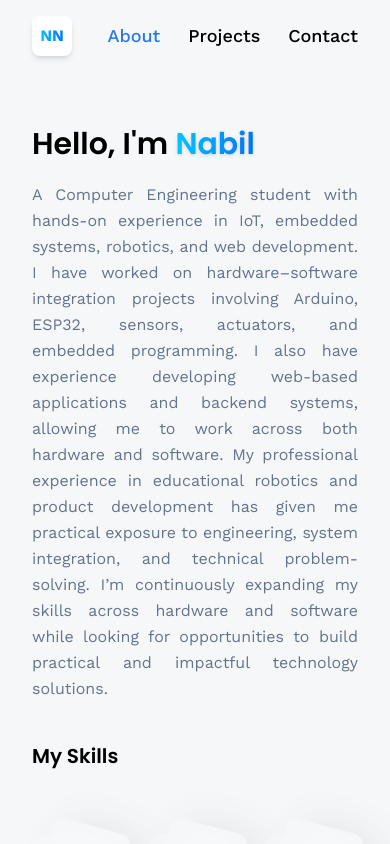
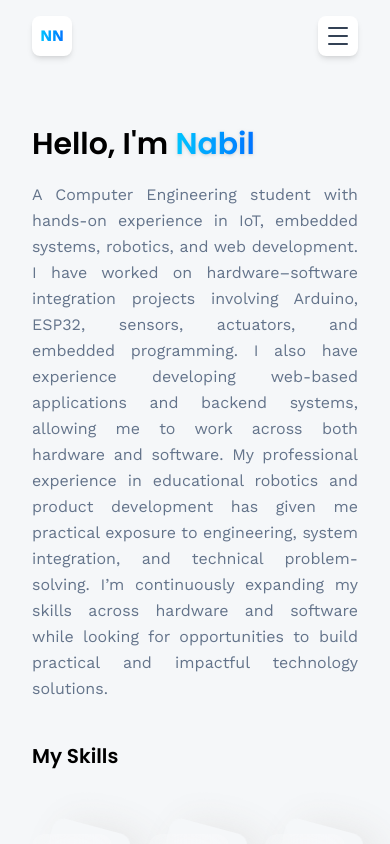
Before and after one commit to Petinggi-Teknik-Indonesia/nabil-portofolio, a React (Vite) app: page /about in a window 390 px wide. Shown: the top 844 px of the page. Built offline with nearby package versions, Linux system fonts and the light colour scheme.

Commit message:
Improve responsive navbar interactions

```diff
--- a/src/components/Navbar.jsx
+++ b/src/components/Navbar.jsx
@@ -1,22 +1,114 @@
+import { useState } from 'react'
 import { NavLink } from 'react-router-dom'
 
 const Navbar = () => {
+  const [isMenuOpen, setIsMenuOpen] = useState(false)
+
+  const closeMenu = () => {
+    setIsMenuOpen(false)
+  }
+
+  const navItems = [
+    { name: 'About', path: '/about' },
+    { name: 'Projects', path: '/projects' },
+    { name: 'Contact', path: '/contact' },
+  ]
+
   return (
     <header className="header">
-        <NavLink to="/" className="w-10 h-10 rounded-lg bg-white items-center justify-center flex font-bold shadow-md">
-            <p className="blue-gradient_text">NN</p>
-        </NavLink>
-        <nav className="flex text-lg gap-7 font-medium">
-            <NavLink to="/about" className={({ isActive }) => isActive ? 'text-blue-500' : 'text-black'}>
-                About
-            </NavLink>
-            <NavLink to="/projects" className={({ isActive }) => isActive ? 'text-blue-500' : 'text-black'}>
-                Projects
-            </NavLink>
-            <NavLink to="/contact" className={({ isActive }) => isActive ? 'text-blue-500' : 'text-black'}>
-                Contact
-            </NavLink>
-        </nav>
+      <NavLink
+        to="/"
+        onClick={closeMenu}
+        aria-label="Go to home"
+        className="w-10 h-10 rounded-lg bg-white items-center justify-center flex font-bold shadow-md transition-all duration-200 hover:scale-105 hover:shadow-lg active:scale-95"
+      >
+        <p className="blue-gradient_text">NN</p>
+      </NavLink>
+
+      <nav className="hidden sm:flex items-center text-lg gap-7 font-medium">
+        {navItems.map((item) => (
+          <NavLink
+            key={item.name}
+            to={item.path}
+            className={({ isActive }) =>
+              `transition-colors duration-200 ${
+                isActive
+                  ? 'text-blue-500'
+                  : 'text-black hover:text-blue-400'
+              }`
+            }
+          >
+            {item.name}
+          </NavLink>
+        ))}
+      </nav>
+
+      <div className="sm:hidden relative">
+        <button
+          type="button"
+          aria-label={
+            isMenuOpen
+              ? 'Close navigation menu'
+              : 'Open navigation menu'
+          }
+          aria-expanded={isMenuOpen}
+          onClick={() => setIsMenuOpen((prev) => !prev)}
+          className="w-10 h-10 rounded-lg bg-white flex items-center justify-center shadow-md transition-transform duration-200 active:scale-95"
+        >
+          <div className="flex flex-col items-center justify-center gap-1.5">
+            <span
+              className={`block w-5 h-0.5 bg-slate-700 rounded-full transition-all duration-300 ${
+                isMenuOpen
+                  ? 'translate-y-2 rotate-45'
+                  : ''
+              }`}
+            />
+
+            <span
+              className={`block w-5 h-0.5 bg-slate-700 rounded-full transition-all duration-200 ${
+                isMenuOpen
+                  ? 'opacity-0'
+                  : 'opacity-100'
+              }`}
+            />
+
+            <span
+              className={`block w-5 h-0.5 bg-slate-700 rounded-full transition-all duration-300 ${
+                isMenuOpen
+                  ? '-translate-y-2 -rotate-45'
+                  : ''
+              }`}
+            />
+          </div>
+        </button>
+
+        <div
+          className={`absolute top-12 right-0 w-44 mt-2 p-2 rounded-xl bg-white border border-slate-100 shadow-lg z-50 origin-top-right transition-all duration-300 ease-out ${
+            isMenuOpen
+              ? 'opacity-100 translate-y-0 scale-100 pointer-events-auto'
+              : 'opacity-0 -translate-y-2 scale-95 pointer-events-none'
+          }`}
+        >
+          <nav className="flex flex-col gap-1">
+            {navItems.map((item) => (
+              <NavLink
+                key={item.name}
+                to={item.path}
+                onClick={closeMenu}
+                className={({ isActive }) =>
+                  `px-4 py-3 rounded-lg text-sm font-medium transition-all duration-200 ${
+                    isActive
+                      ? 'text-blue-500 bg-blue-50'
+                      : 'text-slate-700 hover:bg-slate-50 hover:text-blue-400'
+                  }`
+                }
+              >
+                {item.name}
+              </NavLink>
+            ))}
+          </nav>
+        </div>
+      </div>
     </header>
   )
 }
```
